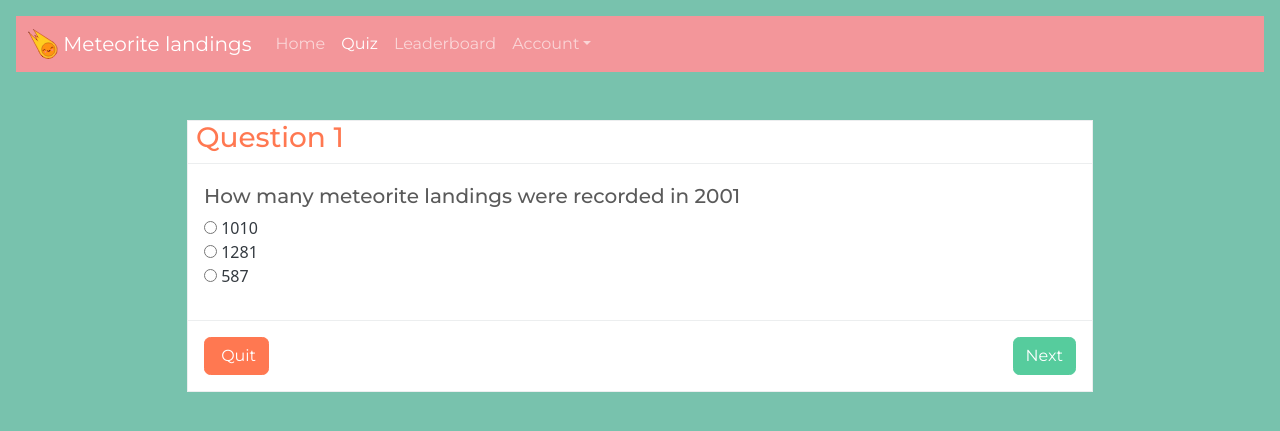
After one commit to serenaives/comp0034-cw1-i-serenaives, a Flask app: page /quiz_play/1 in a window 1280 px wide. The commit adds this page. Shown: the top 431 px of the page. Run offline with Flask 3, Linux system fonts and the light colour scheme; a user stored in the database is signed in; some libraries are stand-ins or nearby versions.

Commit message:
add quiz template and basic function

```diff
--- a/coursework_2/forms.py
+++ b/coursework_2/forms.py
@@ -1,8 +1,5 @@
 from flask_wtf import FlaskForm
-from wtforms import BooleanField
-from wtforms import PasswordField
-from wtforms import StringField
-from wtforms import SubmitField
+from wtforms import BooleanField, PasswordField, StringField, SubmitField, RadioField
 from wtforms.validators import DataRequired
 
 
@@ -17,3 +14,8 @@ class RegistrationForm(FlaskForm):
     username = StringField('Username', validators=[DataRequired()])
     password = PasswordField('Password', validators=[DataRequired()])
     submit = SubmitField('Register')
+
+
+class QuestionForm(FlaskForm):
+    options = RadioField('Options: ', validators=[DataRequired()], default=1)
+    submit = SubmitField('Next')
--- a/coursework_2/templates/navbar.html
+++ b/coursework_2/templates/navbar.html
@@ -23,7 +23,7 @@
           </a>
         </li>
         <li class="nav-item">
-          <a class="nav-link {{ 'active' if active_page == 'quiz_home' or active_page == 'quiz_play' else '' }}" href="{{ url_for('main.quiz_home') }}">Quiz</a>
+          <a class="nav-link {{ 'active' if active_page == 'quiz_home' or active_page == 'quiz_play' or active_page == 'quiz_end' else '' }}" href="{{ url_for('main.quiz_home') }}">Quiz</a>
         </li>
         <li class="nav-item">
           <a class="nav-link {{ 'active' if active_page == 'leaderboard_home' or active_page == 'leaderboard_active' else '' }}" href="{{ url_for('main.leaderboard_home') }}">Leaderboard</a>
--- /dev/null
+++ b/coursework_2/templates/question.html
@@ -0,0 +1,30 @@
+<form method="post" novalidate>
+<div class="container mt-5">
+        <div class="d-flex justify-content-center row">
+            <div class="col-md-10 col-lg-10">
+                <div class="border">
+                    <div class="question bg-white text-dark border-bottom">
+                        <div class="d-flex flex-row justify-content-between align-items-center mcq">
+                            <h3 class="text-danger px-2">Question {{ q.q_id }}</h3></div>
+                    </div>
+                    <div class="question bg-white text-dark p-3 border-bottom">
+                        <div class="d-flex flex-row align-items-center question-title">
+                            <h5 class="mt-1 ml-2">{{ q.ques }}</h5>
+                        </div><div class="ans ml-2">
+                            {{ form.options(class="list-unstyled") }}
+</div></div>
+                    <div class="d-flex flex-row justify-content-between align-items-center p-3 bg-white">
+                        <div class="form-group">
+                            <button class="btn btn-primary d-flex align-items-center btn-danger" type="button">
+                                <i class="fa fa-angle-left mt-1 mr-1"></i>&nbsp;Quit</button>
+                        </div>
+                        <div class="form-group">
+                            {{ form.submit(class= "btn btn-primary border-success align-items-center btn-success") }}
+                            <i class="fa fa-angle-right ml-2"></i></button>
+                        </div>
+                    </div>
+                </div>
+            </div>
+        </div>
+    </div>
+</form>
--- /dev/null
+++ b/coursework_2/templates/quiz_end.html
@@ -0,0 +1,3 @@
+{% extends 'base.html' %}
+{% set title = 'Quiz End' %}
+{% set active_page = "quiz_end" %}
--- a/coursework_2/templates/quiz_home.html
+++ b/coursework_2/templates/quiz_home.html
@@ -5,7 +5,7 @@
     <div class="d-flex align-items-center flex-column">
     <br></br>
     <br></br>
-    <a href = "{{url_for('main.quiz_play')}}">
+    <a href = "{{url_for('main.quiz_play', id=1)}}">
         <button class="btn btn-default" data-toggle="tooltip" data-placement="right" title="Click to play">
             <img src="../static/images/brain.svg" class = "img-responsive center-block d-block mx-auto" alt = "Brain Image">
         </button>
--- a/coursework_2/templates/quiz_play.html
+++ b/coursework_2/templates/quiz_play.html
@@ -1,5 +1,5 @@
 {% extends "base.html" %}
-{% set title = "Quiz Play" %}
 {% set active_page = "quiz_play" %}
 {% block content %}
+    {% include 'question.html' %}
 {% endblock %}
--- a/coursework_2/webapp.py
+++ b/coursework_2/webapp.py
@@ -10,9 +10,8 @@ from flask_login import logout_user
 from werkzeug.urls import url_parse
 
 from coursework_2.extensions import db
-from coursework_2.forms import LoginForm
-from coursework_2.forms import RegistrationForm
-from coursework_2.models import User
+from coursework_2.forms import LoginForm, RegistrationForm, QuestionForm
+from coursework_2.models import User, Questions
 
 server_bp = Blueprint('main', __name__)
 
@@ -73,11 +72,27 @@ def quiz_home():
     return render_template("quiz_home.html", title='Quiz Home')
 
 
-@server_bp.route('/quiz_play/', methods=['GET', 'POST'])
+@server_bp.route('/quiz_play/<int:id>', methods=['GET', 'POST'])
 @login_required
-def quiz_play():
-    if current_user.is_authenticated:
-        return render_template("quiz_play.html", title='Quiz Play')
+def quiz_play(id):
+    form = QuestionForm()
+    ques = Questions.query.filter_by(q_id=id).first()
+
+    if not ques:
+        return redirect(url_for('main.quiz_end'))
+
+    if request.method == 'POST':
+        option = request.form['options']
+        return redirect(url_for('main.quiz_play', id=(id + 1)))
+
+    form.options.choices = [(ques.option_a, ques.option_a), (ques.option_b, ques.option_b),
+                            (ques.option_c, ques.option_c)]
+    return render_template('quiz_play.html', form=form, q=ques, title='Quiz Play Question {}'.format(id))
+
+
+@server_bp.route('/quiz_end/')
+def quiz_end():
+    return render_template("quiz_end.html", title='Quiz Home')
 
 
 @server_bp.route('/leaderboard_home/')
```
Also changed, not shown: coursework_2/models.py (+12 -0 lines), coursework_2/data/coursework_2.sqlite, 1 other file.
